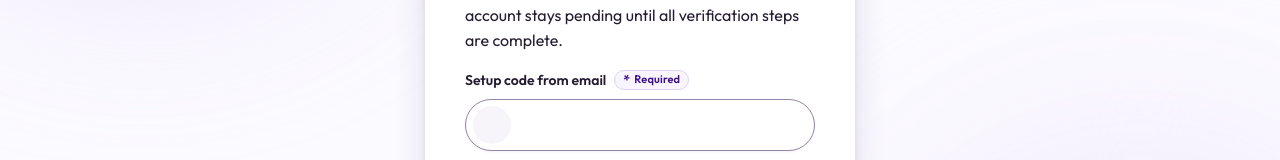
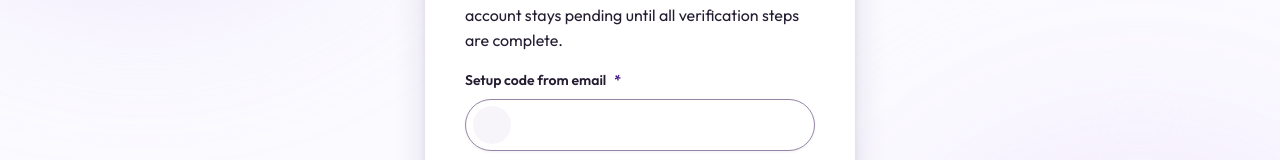
Before and after one commit to nexcoderw/akiba-admin, a Next.js app: page /enroll/platform-owner in a window 1280 px wide. Shown: the part 400-560 px from the top of the page. Built offline with nearby package versions, Linux system fonts and the light colour scheme; some icons are missing.

Commit message:
feat(admin): simplify required field marker

```diff
--- a/src/components/shared/field.tsx
+++ b/src/components/shared/field.tsx
@@ -29,18 +29,15 @@ export function Field({
   error,
   required,
   children,
-}: FieldProps & { required?: boolean; children: ReactNode }) {
+}: FieldProps & { children: ReactNode }) {
   return (
     <div className={styles.field}>
       <label className={styles.label} id={`${id}-label`} htmlFor={id}>
         <span className={styles.labelText}>{label}</span>
-        {required ? (
-          <span className={styles.requiredBadge} aria-hidden="true">
-            <span className={styles.requiredMark}>*</span>
-            Required
+        {required && (
+          <span className={styles.requiredMark} aria-hidden="true">
+            *
           </span>
-        ) : (
-          <span className={styles.optionalBadge}>Optional</span>
         )}
       </label>
       {children}
```
